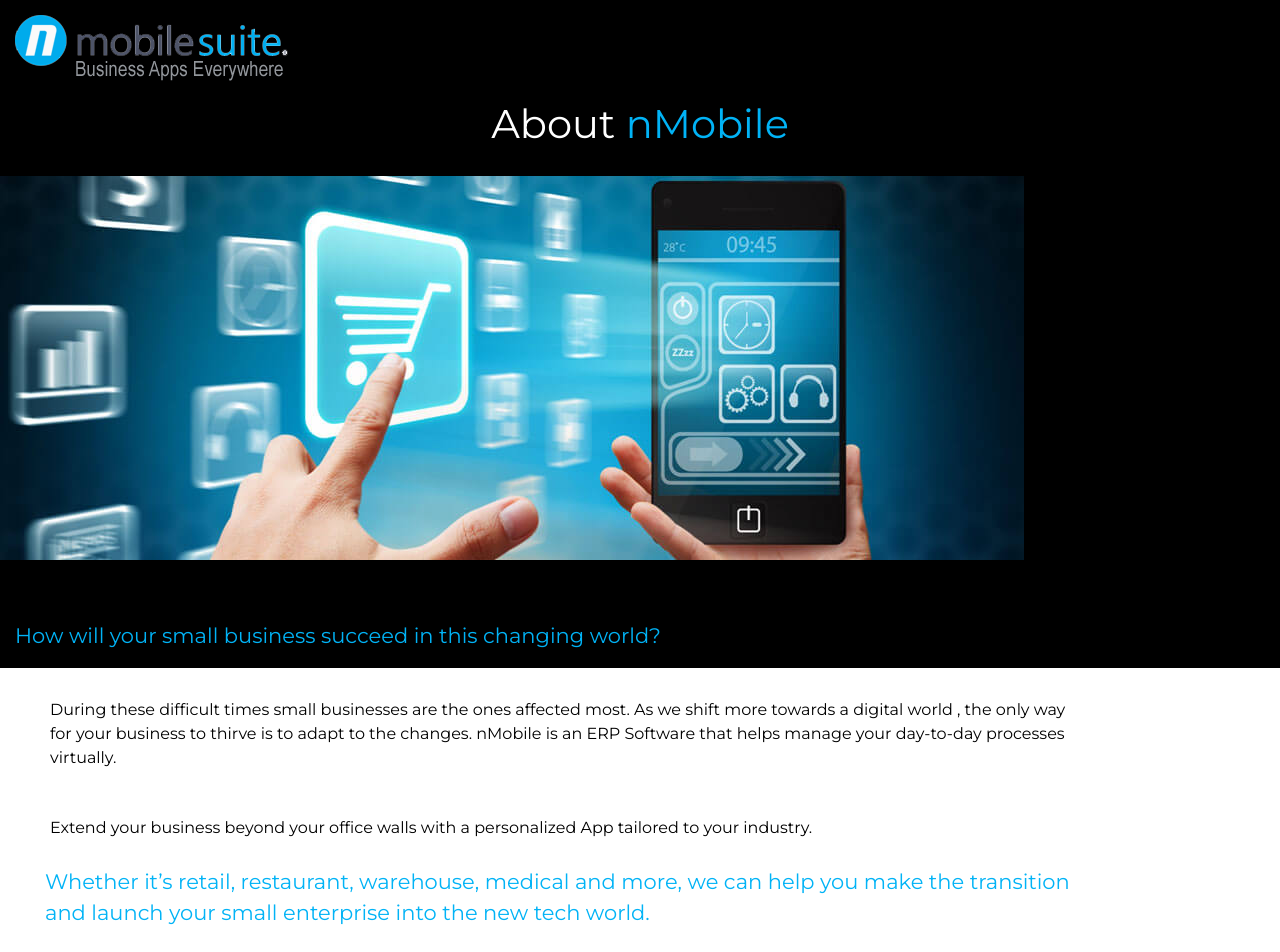
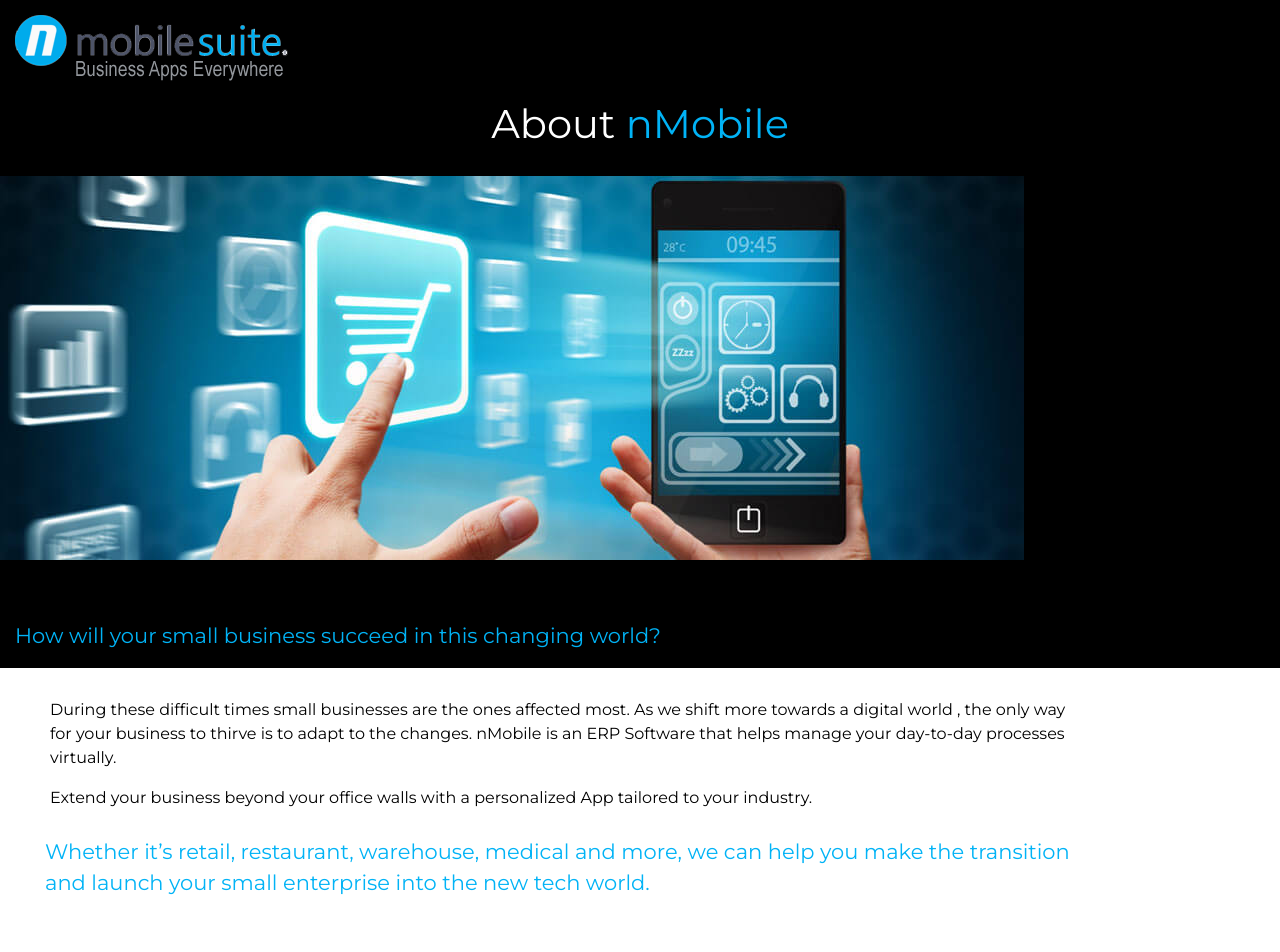
Before and after one commit to ValianaJosic/nMobile, a React (Create React App) app: page /about in a window 1280 px wide. Shown: the top 952 px of the page. Built offline with nearby package versions, Linux system fonts and the light colour scheme.

Commit message:
about page content CSS

```diff
--- a/src/Pages/About/about.css
+++ b/src/Pages/About/about.css
@@ -4,7 +4,7 @@
 }
 
 .about-info{
-    padding-top: 30px;
+
     padding-left: 20px;
 }
 
@@ -25,6 +25,7 @@
     padding-bottom: 40px;
     padding-left: 30px;
     padding-right: 190px;
+    padding-top: 30px;
 }
 
 .about-title{
```
